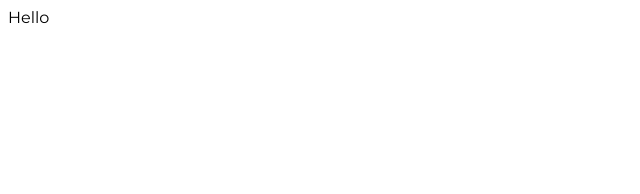
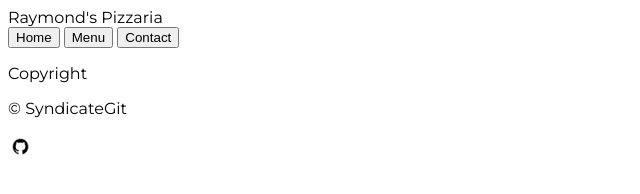
Before and after one commit to SyndicateGit/restaurant-page, a website built with webpack: page src/index.html in a window 1280 px wide. Shown: the whole page, without its empty margins (0-640 px from the left). Built offline with nearby package versions, Linux system fonts and the light colour scheme.

Commit message:
Set up webpack image assets

```diff
--- a/src/index.html
+++ b/src/index.html
@@ -12,6 +12,22 @@
     <title><%= htmlWebpackPlugin.options.title %></title>
 
   <body>
-    <div class="content" id="content">Hello</div>
+    <div class="content" id="content">
+      <div class="header">
+        <div class="header-restaurant-name">Raymond's Pizzaria</div>
+        <nav>
+          <button class="button-nav">Home</button>
+          <button class="button-nav">Menu</button>
+          <button class="button-nav">Contact</button>
+        </nav>
+      </div>
+      <div class="main"></div>
+      <div class="footer">
+        <p>Copyright </p>
+        <a id="github_link" href="https://github.com/SyndicateGit">
+          <p>© SyndicateGit</p>
+        </a>
+      </div>
+    </div>
   </body>
 </html>
--- a/src/index.js
+++ b/src/index.js
@@ -1,7 +1,19 @@
 import _ from 'lodash';
 import './style.css';
 import initializeWebsite from "./website";
+import githubIcon from './images/github_icon.png'
 
 initializeWebsite();
 
+function addGithubIcon(){
+  const icon = new Image();
+  icon.src = githubIcon;
+  icon.alt = 'github_icon'
+  icon.id = 'github-icon'
+
+  document.getElementById("github_link").appendChild(icon);
+}
+
+addGithubIcon();
+
 console.log("Index.js is working")
--- a/src/style.css
+++ b/src/style.css
@@ -1,3 +1,14 @@
 :root{
   font-family: 'Montserrat', cursive;
 }
+
+/*FOOTER SECTION*/
+  /*Github icon*/
+#github-icon{
+  width: 25px;
+}
+    /*Removes SyndicateGit link color and underline*/
+a{
+  text-decoration: none;
+  color: inherit;
+}
--- a/src/website.js
+++ b/src/website.js
@@ -1,4 +1,4 @@
-import loadHome from "./main";
+import loadHome from "./home";
 import loadMenu from "./menu";
 import loadContact from "./contact";
 
```
Also changed, not shown: dist/357c0dc1678ce78b2390.png (added), dist/index.html, src/home.js (renamed from src/main.js), src/images/github_icon.png (added), 1 other file.
